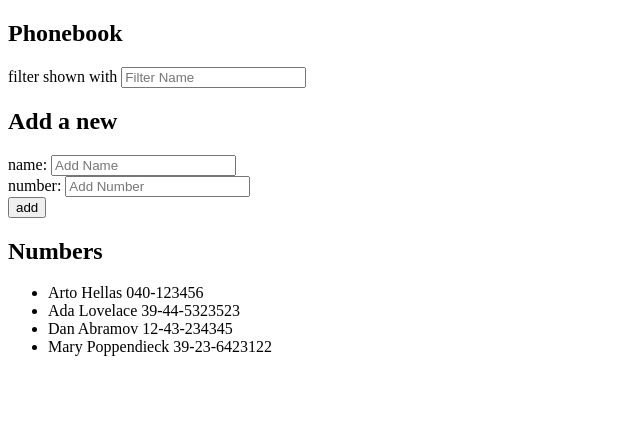
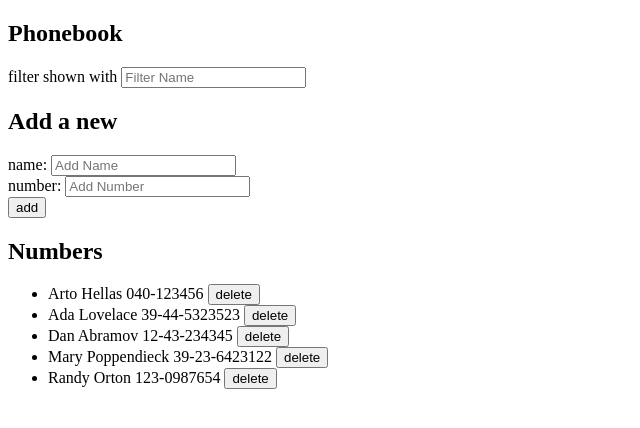
Before and after one commit to SanTheDeveloper/fullstackopen, a React (Vite) app in the folder part2/phonebook/: page / in a window 1280 px wide. Shown: the top 428 px of the page, without its empty margins (0-640 px from the left). Built offline with nearby package versions, Linux system fonts and the light colour scheme; data requests are answered from the project's data file.

Commit message:
feat: implement full CRUD operations and extract API logic into service module (exercises 2.12 - 2.15)

```diff
--- a/part2/phonebook/db.json
+++ b/part2/phonebook/db.json
@@ -19,6 +19,12 @@
       "name": "Mary Poppendieck",
       "number": "39-23-6423122",
       "id": "4"
+    },
+    {
+      "name": "Randy Orton",
+      "number": "123-0987654",
+      "id": "RbPHOVUMwco"
     }
-  ]
+  ],
+  "$schema": "./node_modules/json-server/schema.json"
 }
--- a/part2/phonebook/src/App.jsx
+++ b/part2/phonebook/src/App.jsx
@@ -1,5 +1,5 @@
 import { useState, useEffect } from "react";
-import axios from "axios";
+import personService from "./services/persons";
 import Filter from "./components/Filter";
 import PersonForm from "./components/PersonForm";
 import Persons from "./components/Persons";
@@ -11,8 +11,8 @@ const App = () => {
   const [personFilter, setPersonFilter] = useState("");
 
   useEffect(() => {
-    axios.get("http://localhost:3001/persons").then((response) => {
-      setPersons(response.data);
+    personService.getAll().then((initialPersons) => {
+      setPersons(initialPersons);
     });
   }, []);
 
@@ -24,24 +24,51 @@ const App = () => {
 
     if (!trimmedName || !trimmedNumber) return;
 
-    const duplicatePerson = persons.some(
-      (person) =>
-        person.name.trim().toLowerCase() === trimmedName.toLowerCase(),
+    const normalizedName = trimmedName.toLowerCase();
+
+    const existingPerson = persons.find(
+      (person) => person.name.trim().toLowerCase() === normalizedName,
     );
 
-    if (duplicatePerson) {
-      alert(`${trimmedName} is already added to phonebook`);
+    if (existingPerson) {
+      const updateNumber = window.confirm(
+        `${trimmedName} is already added to phonebook, replace the old number with a new one?`,
+      );
+
+      if (!updateNumber) {
+        return;
+      }
+
+      const updatedPerson = {
+        ...existingPerson,
+        number: trimmedNumber,
+      };
+
+      personService
+        .update(existingPerson.id, updatedPerson)
+        .then((returnedPerson) => {
+          setPersons(
+            persons.map((person) =>
+              person.id === existingPerson.id ? returnedPerson : person,
+            ),
+          );
+          setNewName("");
+          setNewNumber("");
+        });
+
       return;
     }
 
-    const personObject = {
+    const newPerson = {
       name: trimmedName,
-      id: persons.length + 1,
       number: trimmedNumber,
     };
-    setPersons([...persons, personObject]);
-    setNewName("");
-    setNewNumber("");
+
+    personService.create(newPerson).then((returnedPerson) => {
+      setPersons([...persons, returnedPerson]);
+      setNewName("");
+      setNewNumber("");
+    });
   };
 
   const handlePersonChange = (event) => {
@@ -54,6 +81,23 @@ const App = () => {
 
   const handleFilterChange = (event) => {
     setPersonFilter(event.target.value);
+  };
+
+  const handleDeletePerson = (id) => {
+    const personToDelete = persons.find((person) => person.id === id);
+
+    if (window.confirm(`Delete ${personToDelete.name} ?`)) {
+      personService
+        .remove(id)
+        .then(() => {
+          setPersons(persons.filter((person) => person.id !== id));
+        })
+        .catch((error) => {
+          console.error("error: ", error.message);
+          alert(`${personToDelete.name} has already been removed from server`);
+          setPersons(persons.filter((person) => person.id !== id));
+        });
+    }
   };
 
   const personToShow = personFilter
@@ -81,7 +125,7 @@ const App = () => {
       />
 
       <h2>Numbers</h2>
-      <Persons personToShow={personToShow} />
+      <Persons personToShow={personToShow} onDelete={handleDeletePerson} />
     </div>
   );
 };
--- a/part2/phonebook/src/components/Persons.jsx
+++ b/part2/phonebook/src/components/Persons.jsx
@@ -1,9 +1,10 @@
-const Persons = ({ personToShow }) => {
+const Persons = ({ personToShow, onDelete }) => {
   return (
     <ul>
       {personToShow.map((person) => (
         <li key={person.id}>
-          {person.name} {person.number}
+          {person.name} {person.number}{" "}
+          <button onClick={() => onDelete(person.id)}>delete</button>
         </li>
       ))}
     </ul>
--- /dev/null
+++ b/part2/phonebook/src/services/persons.js
@@ -0,0 +1,25 @@
+import axios from "axios";
+
+const baseUrl = "http://localhost:3001/persons";
+
+const getAll = () => {
+  const request = axios.get(baseUrl);
+  return request.then((response) => response.data);
+};
+
+const create = (newPerson) => {
+  const request = axios.post(baseUrl, newPerson);
+  return request.then((response) => response.data);
+};
+
+const remove = (id) => {
+  const request = axios.delete(`${baseUrl}/${id}`);
+  return request.then((response) => response.data);
+};
+
+const update = (id, updatedPerson) => {
+  const request = axios.put(`${baseUrl}/${id}`, updatedPerson);
+  return request.then((response) => response.data);
+};
+
+export default { getAll, create, remove, update };
```
